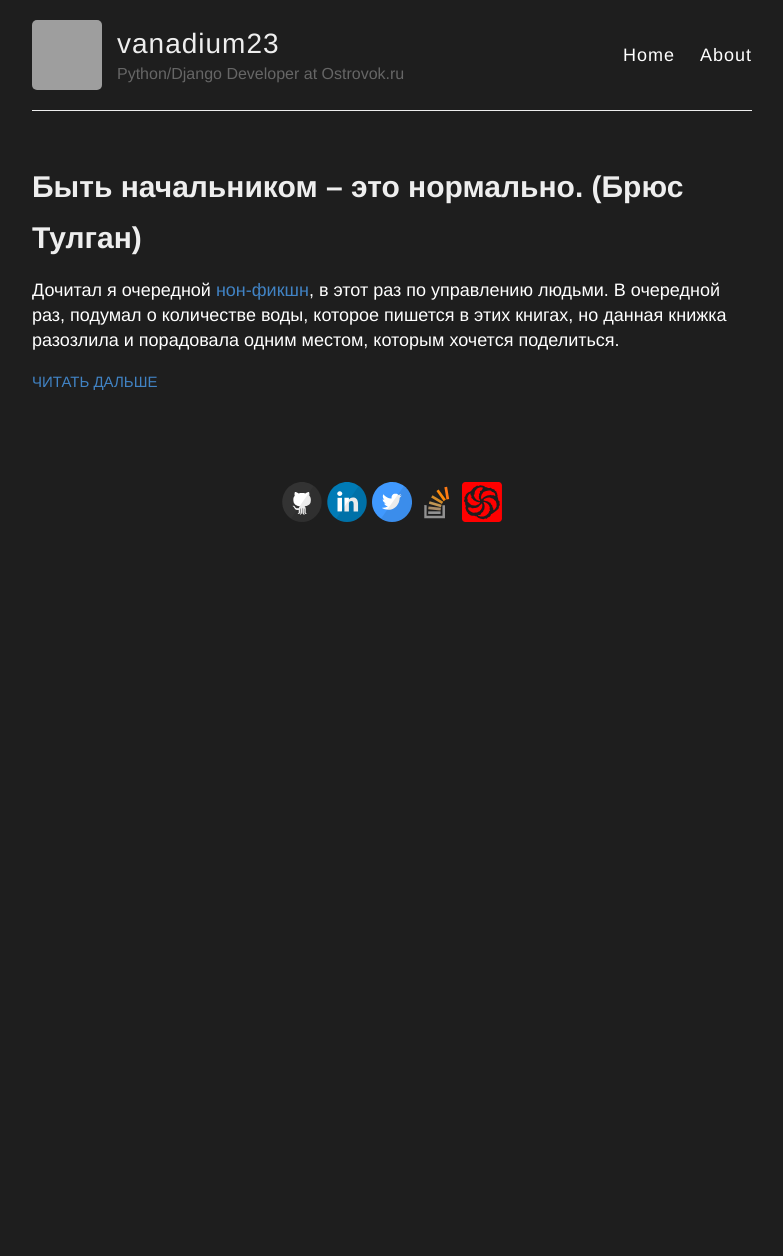
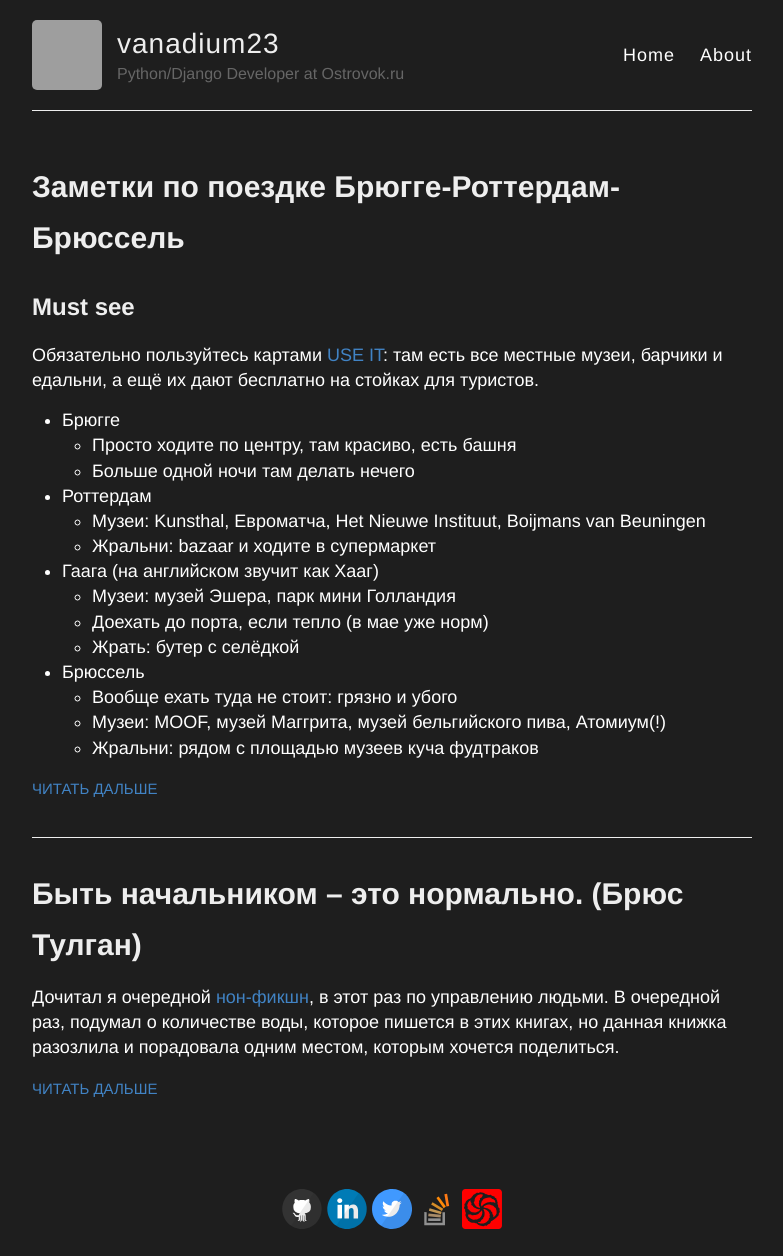
Before and after one commit to vanadium23/vanadium23.github.io, a Jekyll site: the page built from blog.html, in a window 1280 px wide. Shown: the whole page, without its empty margins (248-1031 px from the left). Built offline with Jekyll 4.4.1, drawn with Linux system fonts in a browser that asks for light colours; nearby versions of some CDN libraries; before the commit the page ends 900 px from its top, so only the background shows below that; grey boxes are pictures that could not be loaded.

Commit message:
[Feat] add post about euro minitrip

```diff
--- /dev/null
+++ b/_posts/2017-05-12-brugge-rotterdam-brussel.md
@@ -0,0 +1,45 @@
+---
+layout: post
+title: Заметки по поездке Брюгге-Роттердам-Брюссель
+tags: [blog]
+---
+
+## Must see
+Обязательно пользуйтесь картами [USE IT](https://www.use-it.travel/home): там есть все местные музеи, барчики и едальни, а ещё их дают бесплатно на стойках для туристов.
+- Брюгге
+  - Просто ходите по центру, там красиво, есть башня
+  - Больше одной ночи там делать нечего
+- Роттердам
+    - Музеи: Kunsthal, Евроматча, Het Nieuwe Instituut, Boijmans van Beuningen
+    - Жральни: bazaar и ходите в супермаркет
+- Гаага (на английском звучит как Хааг)
+    - Музеи: музей Эшера, парк мини Голландия
+    - Доехать до порта, если тепло (в мае уже норм)
+    - Жрать: бутер с селёдкой
+- Брюссель
+    - Вообще ехать туда не стоит: грязно и убого
+    - Музеи: MOOF, музей Маггрита, музей бельгийского пива, Атомиум(!)
+    - Жральни: рядом с площадью музеев куча фудтраков
+
+## Бюджет на 2 людей
+
+- Билеты - ~250€ туда, сюда на одного
+- Жильё - ~50€ за ночь на одного
+- Транспорт:
+  - По городу на день 10€ на сутки
+  - Между городами на поезде от 15€ и дальше по расстоянию (Брюгге<->Роттердам - 30€ т.к. два поезда)
+  - Между городами на автобусе от 8€ и дальше по расстоянию ([flibco](https://www.flibco.com/en), [flixbus](https://www.flixbus.ru/))
+- Музеи: 15€ за вход на человека, но:
+  - В Роттердаме есть [welcome card](https://www.rotterdamwelcomecard.com/en/alle-kortingen.html)
+  - В Брюсселе за 24€ можно купить [bruxellescard](https://visit.brussels/en/lists/brussels-card-museums) == 39 музеев
+- Еда:
+  - где-то пожрать это 15-20€, если нормально есть. Можно постратся и найти места где дешевле, но сложно
+  - готовить дома - это где-то 10-12€ на завтрак+ужин
+- Скидосы: если вам меньше 26 лет, просите везде скидосы! Как правило он есть в районе 10-25%.
+
+
+### P.S.
+На последок хотел сказать, что в Роттердаме заселялся через AirBnb и с нами жил очень классный южный кореец (студент по обмену), поэтому вечера проходили в культурном обмене за бутылочкой пива:
+- 80 кг риса в месяц на семью из 4 человек
+- очень много про различное восприятие поведения в общественных местах
+- он побывал почти во всей Европе и Азии, да и успел смотаться в Бразилию о чём тоже охотно делился
--- a/books.html
+++ b/blog.html
@@ -1,11 +1,11 @@
 ---
 layout: default
-permalink: /books/
+permalink: /blog/
 ---
 
 <div class="posts">
   {% for post in site.posts %}
-    {% if post.tags contains 'books' %}
+    {% if post.tags contains 'blog' %}
     <article class="post">
 
       <h1><a href="{{ site.baseurl }}{{ post.url }}">{{ post.title }}</a></h1>
--- a/index.html
+++ b/index.html
@@ -5,7 +5,7 @@ permalink: /
 
 <div class="posts">
   {% for post in site.posts %}
-    {% if post.tags contains 'books' %}
+    {% if post.tags contains 'blog' %}
     {% else %}
     <article class="post">
       <h1><a href="{{ site.baseurl }}{{ post.url }}">{{ post.title }}</a></h1>
```
Also changed, not shown: _posts/2016-11-23-byt-nachalnikom-eto-normalno.md (+1 -1 lines).
